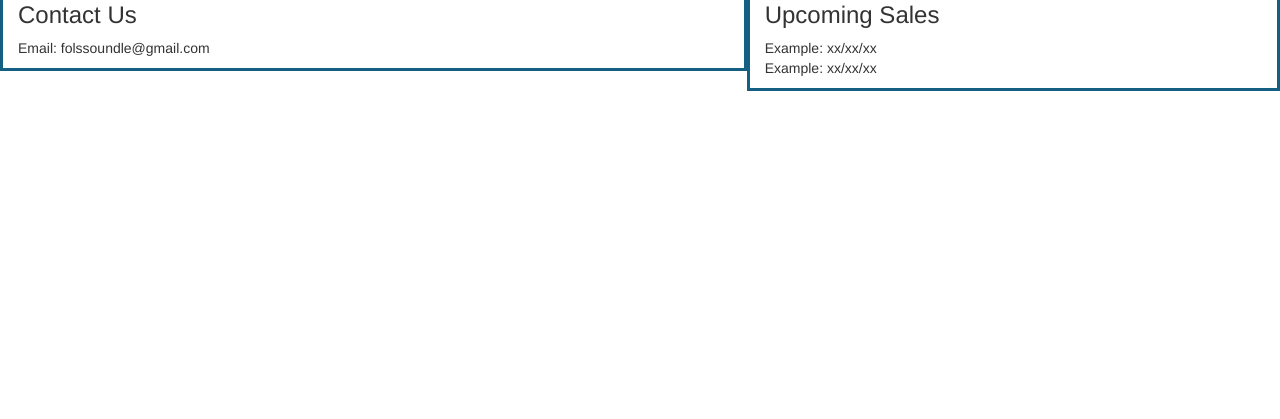
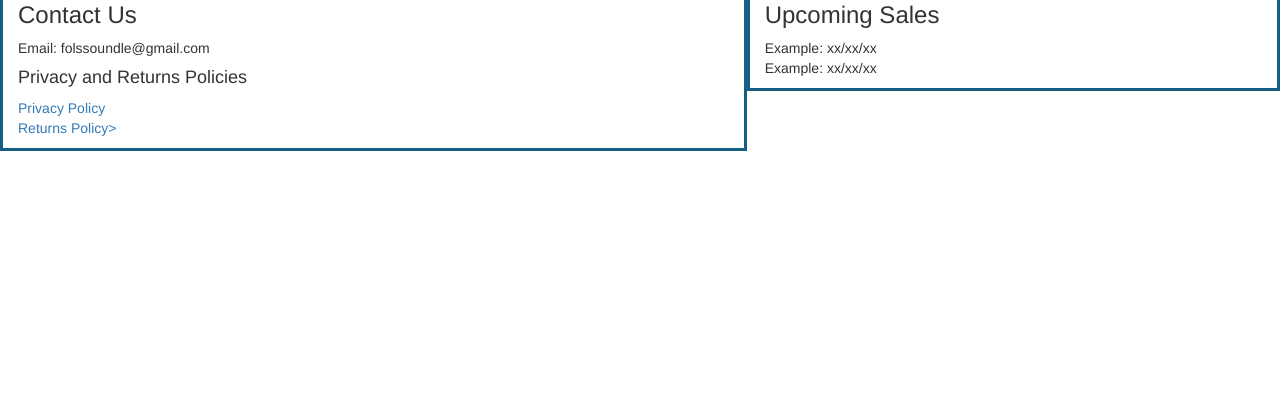
Before and after one commit to programmer647/Coursework, a PHP site: page /loggedouthome.php in a window 1280 px wide. Shown: the part 381-800 px from the top of the page. Run offline with PHP 8.4, Linux system fonts and the light colour scheme.

Commit message:
logged out customer home page finished

```diff
--- a/loggedouthome.php
+++ b/loggedouthome.php
@@ -75,13 +75,20 @@
   <div class="col-sm-7 box">
     <h3>Contact Us</h3>
     <p>Email: folssoundle@gmail.com</p>
+    <h4>Privacy and Returns Policies</h4>
+    <p><a href="privacy.pdf">Privacy Policy</a></br>
+    <a href="returns.pdf">Returns Policy></a></p>
+
+
   </div>
+
 
   <div class="col-sm-5 box">
     <h3>Upcoming Sales</h3>
     <p>Example: xx/xx/xx</br>
     Example: xx/xx/xx </p>
   </div>
+
 </div>
 </div>
 
--- a/style.css
+++ b/style.css
@@ -31,4 +31,5 @@
 .box{
     border-style:solid;
     border-color: #156082;
+
 }
```
